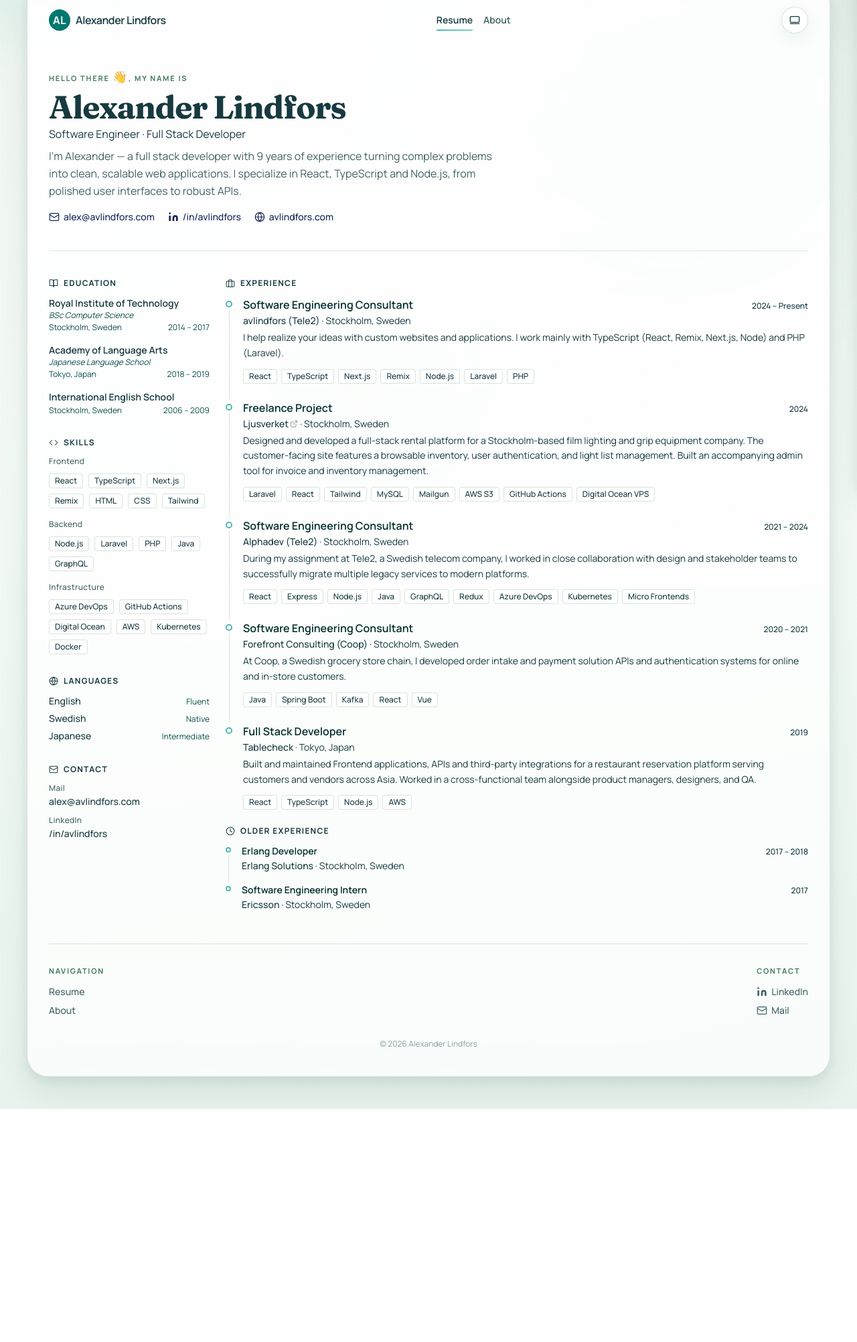
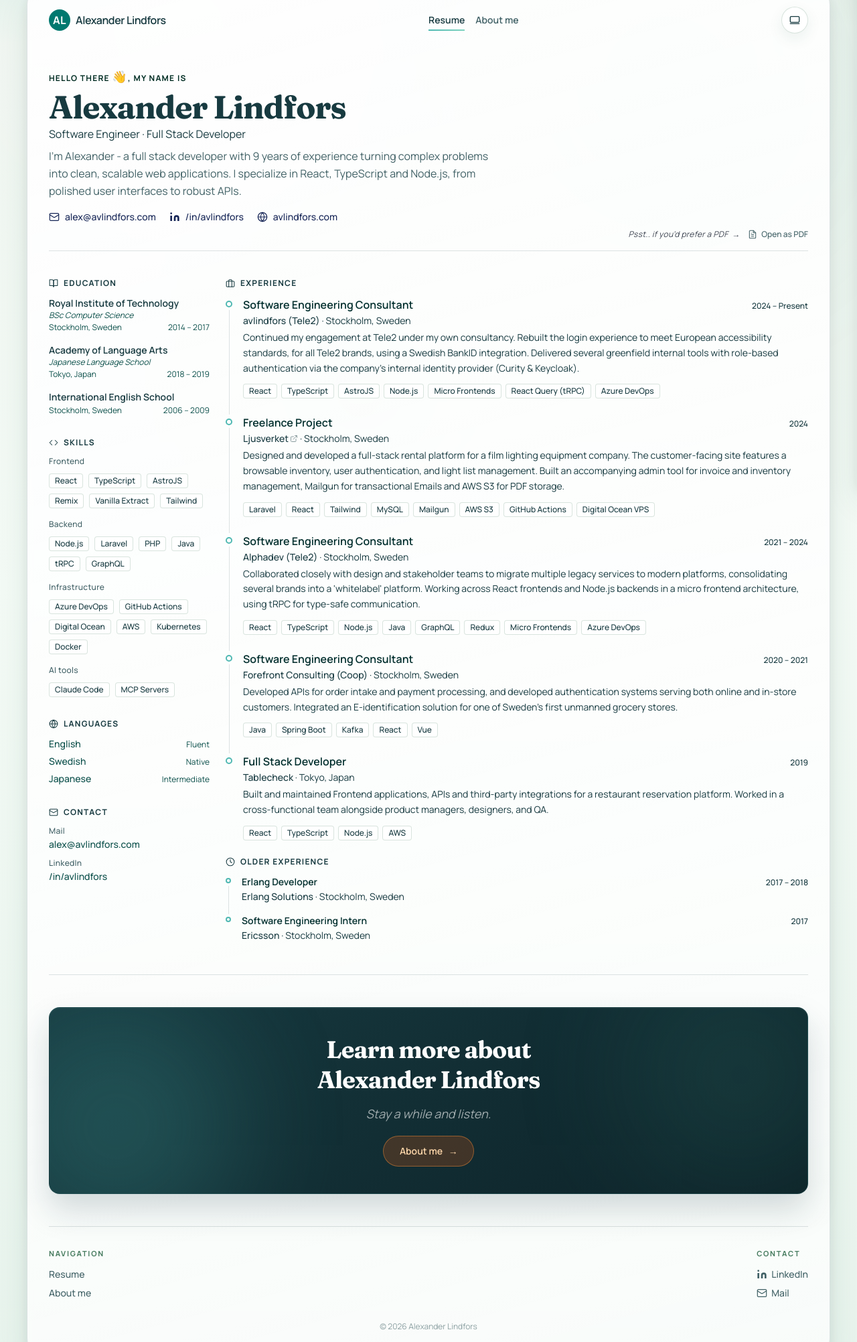
Before and after one commit to avlindfors/astro-avlindfors-portfolio, an Astro site: page / in a window 1280 px wide. Shown: the part 73-2077 px from the top of the page at 67% size. Before the commit the page ends 1729 px from the top, so only its background shows below. Built offline with nearby package versions, Linux system fonts and the light colour scheme; Astro itself is replaced by a stand-in of ours.

Commit message:
add AboutCTA component, PdfLink component, and update resume details

```diff
--- /dev/null
+++ b/src/components/AboutCTA.astro
@@ -0,0 +1,108 @@
+---
+---
+
+<section class="about-cta relative overflow-hidden rounded-2xl px-8 py-8 sm:px-14 sm:py-10 print:hidden transition-shadow duration-300">
+  <div class="about-cta-blob about-cta-blob--left" />
+  <div class="about-cta-blob about-cta-blob--right" />
+
+  <div class="relative flex flex-col items-center text-center gap-2.5">
+    <h2 class="display-title text-3xl sm:text-4xl font-bold tracking-tight text-white leading-tight max-w-lg mb-1">
+      Learn more about<br />Alexander Lindfors
+    </h2>
+    <p class="text-lg italic text-white/60 max-w-sm leading-relaxed">
+      Stay a while and listen.
+    </p>
+    <a href="/about" class="cta-btn mt-2 inline-flex items-center gap-2 rounded-full px-6 py-3 text-sm font-semibold no-underline transition">
+      About me <span class="cta-arrow">→</span>
+    </a>
+  </div>
+</section>
+
+<style>
+  .about-cta {
+    background: linear-gradient(145deg, #173a40 0%, #0d2228 100%);
+    border: 1px solid rgba(79, 184, 178, 0.15);
+    box-shadow:
+      0 1px 0 rgba(255, 255, 255, 0.06) inset,
+      0 24px 48px rgba(23, 58, 64, 0.18);
+    transition: box-shadow 0.3s ease;
+  }
+
+  .about-cta:hover {
+    box-shadow:
+      0 1px 0 rgba(255, 255, 255, 0.06) inset,
+      0 32px 64px rgba(23, 58, 64, 0.32),
+      0 0 0 1px rgba(79, 184, 178, 0.18);
+  }
+
+  :global(.dark) .about-cta:hover,
+  :global([data-theme='dark']) .about-cta:hover {
+    box-shadow:
+      0 1px 0 rgba(255, 255, 255, 0.06) inset,
+      0 32px 64px rgba(0, 0, 0, 0.4),
+      0 0 0 1px rgba(79, 184, 178, 0.28);
+  }
+
+  :global(.dark) .about-cta,
+  :global([data-theme='dark']) .about-cta {
+    background: linear-gradient(145deg, #1e4a52 0%, #132d35 100%);
+    border-color: rgba(79, 184, 178, 0.22);
+  }
+
+  .about-cta-blob {
+    position: absolute;
+    width: 360px;
+    height: 360px;
+    border-radius: 9999px;
+    filter: blur(90px);
+    pointer-events: none;
+    opacity: 0.22;
+  }
+
+  .about-cta-blob--left {
+    background: var(--lagoon);
+    bottom: -80px;
+    left: -80px;
+  }
+
+  .cta-btn {
+    border: 1px solid rgba(251, 146, 60, 0.45);
+    background: rgba(234, 88, 12, 0.22);
+    color: #fed7aa;
+  }
+
+  .cta-btn:hover {
+    background: rgba(234, 88, 12, 0.34);
+    border-color: rgba(251, 146, 60, 0.65);
+  }
+
+  :global(.dark) .cta-btn,
+  :global([data-theme='dark']) .cta-btn {
+    border-color: rgba(251, 146, 60, 0.55);
+    background: rgba(234, 88, 12, 0.32);
+    color: #ffedd5;
+  }
+
+  :global(.dark) .cta-btn:hover,
+  :global([data-theme='dark']) .cta-btn:hover {
+    background: rgba(234, 88, 12, 0.46);
+    border-color: rgba(251, 146, 60, 0.75);
+  }
+
+  .cta-arrow {
+    display: inline-block;
+    animation: bounce-x 1.2s ease-in-out infinite;
+  }
+
+  @keyframes bounce-x {
+    0%, 100% { transform: translateX(0); }
+    50% { transform: translateX(5px); }
+  }
+
+  .about-cta-blob--right {
+    background: color-mix(in oklab, var(--lagoon) 60%, var(--palm));
+    top: -80px;
+    right: -80px;
+    opacity: 0.14;
+  }
+</style>
--- a/src/components/Footer.tsx
+++ b/src/components/Footer.tsx
@@ -10,7 +10,7 @@ export default function Footer() {
             <p className="island-kicker">Navigation</p>
             <nav className="flex flex-col gap-2 text-sm font-medium">
               <a href="/" className="nav-link w-fit">Resume</a>
-              <a href="/about" className="nav-link w-fit">About</a>
+              <a href="/about" className="nav-link w-fit">About me</a>
             </nav>
           </div>
 
--- a/src/components/Header.tsx
+++ b/src/components/Header.tsx
@@ -4,7 +4,7 @@ import ThemeToggle from './ThemeToggle'
 
 const NAV_LINKS = [
   { to: '/', label: 'Resume' },
-  { to: '/about', label: 'About' },
+  { to: '/about', label: 'About me' },
 ] as const
 
 export default function Header({ pathname }: { pathname: string }) {
--- a/src/components/HelloThere.tsx
+++ b/src/components/HelloThere.tsx
@@ -7,13 +7,19 @@ export default function HelloThere() {
     const el = emojiRef.current
     if (!el) return
     el.style.animation = 'wave 0.8s ease-in-out'
-    const onEnd = () => { el.style.animation = '' }
+    const onEnd = () => {
+      el.style.animation = ''
+    }
     el.addEventListener('animationend', onEnd, { once: true })
   }, [])
 
   return (
-    <p className="island-kicker print:hidden wave-on-hover cursor-default">
-      Hello there <span ref={emojiRef} className="wave-emoji text-lg">👋</span>, my name is
+    <p className="print:hidden wave-on-hover cursor-default text-emerald-950 dark:text-emerald-200 tracking-widest uppercase font-bold text-xs">
+      Hello there{' '}
+      <span ref={emojiRef} className="wave-emoji text-lg">
+        👋
+      </span>
+      , my name is
     </p>
   )
 }
--- /dev/null
+++ b/src/components/PdfLink.astro
@@ -0,0 +1,52 @@
+---
+
+---
+
+<div class="print:hidden flex items-center justify-end gap-3">
+  <span class="text-xs italic text-gray-900 opacity-80 tracking-wide"
+    >Psst.. if you'd prefer a PDF&nbsp;&nbsp;<span class="pdf-arrow">→</span
+    ></span
+  >
+  <a
+    href="/Alexander Lindfors - Resume.pdf"
+    target="_blank"
+    rel="noopener noreferrer"
+    aria-label="Opens resume as a PDF in a new tab"
+    class="inline-flex items-center gap-1.5 text-xs font-medium text-(--sea-ink-soft) no-underline hover:text-(--lagoon-deep) transition-colors"
+  >
+    <svg
+      class="size-3.5 shrink-0"
+      viewBox="0 0 24 24"
+      fill="none"
+      stroke="currentColor"
+      stroke-width="1.8"
+      stroke-linecap="round"
+      stroke-linejoin="round"
+    >
+      <path d="M14 2H6a2 2 0 0 0-2 2v16a2 2 0 0 0 2 2h12a2 2 0 0 0 2-2V8z"
+      ></path>
+      <polyline points="14 2 14 8 20 8"></polyline>
+      <line x1="9" y1="13" x2="15" y2="13"></line>
+      <line x1="9" y1="17" x2="15" y2="17"></line>
+      <polyline points="9 9 10 9"></polyline>
+    </svg>
+    Open as PDF
+  </a>
+</div>
+
+<style>
+  .pdf-arrow {
+    display: inline-block;
+    animation: bounce-x 1.2s ease-in-out infinite;
+  }
+
+  @keyframes bounce-x {
+    0%,
+    100% {
+      transform: translateX(0);
+    }
+    50% {
+      transform: translateX(4px);
+    }
+  }
+</style>
--- a/src/components/resume/ResumeContact.tsx
+++ b/src/components/resume/ResumeContact.tsx
@@ -37,7 +37,7 @@ export default function ResumeContact({
               href={item.href}
               target={item.target}
               rel={item.rel}
-              className="text-sm print:text-xs text-(--sea-ink) font-medium no-underline hover:underline"
+              className="text-sm print:text-xs text-teal-900 dark:text-teal-100 font-medium no-underline hover:underline"
             >
               {item.label}
             </a>
--- a/src/components/resume/ResumeHero.tsx
+++ b/src/components/resume/ResumeHero.tsx
@@ -17,7 +17,7 @@ function ContactLink({
       href={href}
       target={target}
       rel={rel}
-      className="inline-flex items-center gap-1.5 print:gap-1 font-medium no-underline text-blue-950 hover:text-blue-800 dark:text-blue-100 hover:dark:text-indigo-200"
+      className="inline-flex items-center gap-2 print:gap-1 font-medium no-underline text-blue-950 hover:text-blue-800 dark:text-blue-100 hover:dark:text-indigo-200"
     >
       {children}
     </a>
@@ -42,11 +42,11 @@ export default function ResumeHero({
         </p>
       </div>
 
-      <p className="max-w-2xl text-base print:text-sm text-(--sea-ink-soft) leading-relaxed">
+      <p className="max-w-2xl print:max-w-full text-base print:text-sm text-(--sea-ink-soft) print:text-gray-800 leading-relaxed">
         {tagline}
       </p>
 
-      <div className="flex flex-wrap gap-x-5 gap-y-2 print:gap-x-4 print:gap-y-1.5 text-sm print:text-xs mt-2 print:mt-1.5">
+      <div className="flex flex-col sm:flex-row flex-wrap gap-x-5 gap-y-3 print:gap-x-4 print:gap-y-1.5 text-sm print:text-xs mt-2 print:mt-1.5">
         <ContactLink href={`mailto:${contact.email}`}>
           <svg
             className="size-4 print:size-3.5 shrink-0"
--- a/src/components/resume/ResumeLanguages.tsx
+++ b/src/components/resume/ResumeLanguages.tsx
@@ -19,7 +19,7 @@ export default function ResumeLanguages({
             key={lang.name}
             className="flex items-baseline justify-between gap-2 print:gap-1.5"
           >
-            <span className="text-sm print:text-xs text-(--sea-ink) font-medium">
+            <span className="text-sm print:text-xs text-teal-900 dark:text-teal-100 font-medium">
               {lang.name}
             </span>
             <span className="text-xs text-teal-900 dark:text-teal-100">
--- a/src/data/resume.ts
+++ b/src/data/resume.ts
@@ -4,7 +4,7 @@ const resume: ResumeData = {
   name: 'Alexander Lindfors',
   subtitles: ['Software Engineer', 'Full Stack Developer'],
   tagline:
-    "I'm Alexander — a full stack developer with 9 years of experience turning complex problems into clean, scalable web applications. I specialize in React, TypeScript and Node.js, from polished user interfaces to robust APIs.",
+    "I'm Alexander - a full stack developer with 9 years of experience turning complex problems into clean, scalable web applications. I specialize in React, TypeScript and Node.js, from polished user interfaces to robust APIs.",
   contact: {
     email: 'alex@avlindfors.com',
     linkedin: 'https://www.linkedin.com/in/avlindfors',
@@ -26,16 +26,15 @@ const resume: ResumeData = {
       items: [
         'React',
         'TypeScript',
-        'Next.js',
+        'AstroJS',
         'Remix',
-        'HTML',
-        'CSS',
+        'Vanilla Extract',
         'Tailwind',
       ],
     },
     {
       category: 'Backend',
-      items: ['Node.js', 'Laravel', 'PHP', 'Java', 'GraphQL'],
+      items: ['Node.js', 'Laravel', 'PHP', 'Java', 'tRPC', 'GraphQL'],
     },
     {
       category: 'Infrastructure',
@@ -47,6 +46,10 @@ const resume: ResumeData = {
         'Kubernetes',
         'Docker',
       ],
+    },
+    {
+      category: 'AI tools',
+      items: ['Claude Code', 'MCP Servers'],
     },
   ],
   languages: [
@@ -84,15 +87,15 @@ const resume: ResumeData = {
       location: 'Stockholm, Sweden',
       period: '2024 – Present',
       description:
-        'I help realize your ideas with custom websites and applications. I work mainly with TypeScript (React, Remix, Next.js, Node) and PHP (Laravel).',
+        "Continued my engagement at Tele2 under my own consultancy. Rebuilt the login experience to meet European accessibility standards, for all Tele2 brands, using a Swedish BankID integration. Delivered several greenfield internal tools with role-based authentication via the company's internal identity provider (Curity & Keycloak). ",
       tools: [
         'React',
         'TypeScript',
-        'Next.js',
-        'Remix',
+        'AstroJS',
         'Node.js',
-        'Laravel',
-        'PHP',
+        'Micro Frontends',
+        'React Query (tRPC)',
+        'Azure DevOps',
       ],
     },
     {
@@ -102,7 +105,7 @@ const resume: ResumeData = {
       link: 'https://ljusverket.se',
       period: '2024',
       description:
-        'Designed and developed a full-stack rental platform for a Stockholm-based film lighting and grip equipment company. The customer-facing site features a browsable inventory, user authentication, and light list management. Built an accompanying admin tool for invoice and inventory management.',
+        'Designed and developed a full-stack rental platform for a film lighting equipment company. The customer-facing site features a browsable inventory, user authentication, and light list management. Built an accompanying admin tool for invoice and inventory management, Mailgun for transactional Emails and AWS S3 for PDF storage.',
       tools: [
         'Laravel',
         'React',
@@ -120,17 +123,16 @@ const resume: ResumeData = {
       location: 'Stockholm, Sweden',
       period: '2021 – 2024',
       description:
-        'During my assignment at Tele2, a Swedish telecom company, I worked in close collaboration with design and stakeholder teams to successfully migrate multiple legacy services to modern platforms.',
+        "Collaborated closely with design and stakeholder teams to migrate multiple legacy services to modern platforms, consolidating several brands into a 'whitelabel' platform. Working across React frontends and Node.js backends in a micro frontend architecture, using tRPC for type-safe communication.",
       tools: [
         'React',
-        'Express',
+        'TypeScript',
         'Node.js',
         'Java',
         'GraphQL',
         'Redux',
+        'Micro Frontends',
         'Azure DevOps',
-        'Kubernetes',
-        'Micro Frontends',
       ],
     },
 
@@ -140,7 +142,7 @@ const resume: ResumeData = {
       location: 'Stockholm, Sweden',
       period: '2020 – 2021',
       description:
-        'At Coop, a Swedish grocery store chain, I developed order intake and payment solution APIs and authentication systems for online and in-store customers.',
+        "Developed APIs for order intake and payment processing, and developed authentication systems serving both online and in-store customers. Integrated an E-identification solution for one of Sweden's first unmanned grocery stores.",
       tools: ['Java', 'Spring Boot', 'Kafka', 'React', 'Vue'],
     },
     {
@@ -149,7 +151,7 @@ const resume: ResumeData = {
       location: 'Tokyo, Japan',
       period: '2019',
       description:
-        'Built and maintained Frontend applications, APIs and third-party integrations for a restaurant reservation platform serving customers and vendors across Asia. Worked in a cross-functional team alongside product managers, designers, and QA.',
+        'Built and maintained Frontend applications, APIs and third-party integrations for a restaurant reservation platform. Worked in a cross-functional team alongside product managers, designers, and QA.',
       tools: ['React', 'TypeScript', 'Node.js', 'AWS'],
     },
   ],
--- /dev/null
+++ b/src/pages/404.astro
@@ -0,0 +1,3 @@
+---
+return Astro.redirect('https://www.youtube.com/watch?v=uWP_W7Vz22c&t=15s')
+---
--- a/src/pages/about.astro
+++ b/src/pages/about.astro
@@ -77,8 +77,8 @@ import resumeData from '../data/resume'
         <!-- Background -->
         <FeatureSection
           kicker="Background"
-          headline="Stockholm-based, globally experienced."
-          body="I started my career building distributed systems software after graduating from KTH, then spent a year in Tokyo working on a restaurant reservation platform. Back in Stockholm, I've worked across multiple industries — retail, telecom, and food-tech — on products used at scale. I'm now looking for my next role and open to opportunities abroad."
+          headline="To Infinity and Beyond."
+          body="I started my career building distributed systems after graduating, then spent a year in Tokyo learning Japanese and working on a restaurant reservation platform. Back in Stockholm, I've worked across retail, telecom, and food-tech — on products used at scale. I'm always open to exciting opportunities, including roles abroad."
           align="center"
           linkLabel="View Resume →"
           linkHref="/"
--- a/src/pages/index.astro
+++ b/src/pages/index.astro
@@ -7,6 +7,8 @@ import ResumeLanguages from '../components/resume/ResumeLanguages'
 import ResumeEducation from '../components/resume/ResumeEducation'
 import ResumeExperience from '../components/resume/ResumeExperience'
 import ResumeContact from '../components/resume/ResumeContact'
+import AboutCTA from '../components/AboutCTA.astro'
+import PdfLink from '../components/PdfLink.astro'
 
 const { sections } = resumeData
 ---
@@ -16,6 +18,8 @@ const { sections } = resumeData
   description="Full stack developer with 9 years of experience in React, TypeScript and Node.js. View the resume of Alexander Lindfors."
 >
   <div class="rise-in flex flex-col gap-4 md:gap-10">
+    <div class="flex flex-col gap-4">
+      <div class="flex flex-col gap-4 sm:gap-2">
         <ResumeHero
           client:load
           name={resumeData.name}
@@ -24,8 +28,10 @@ const { sections } = resumeData
           contact={resumeData.contact}
         />
 
+        <PdfLink />
+      </div>
       <div class="border-t border-(--line)"></div>
-
+    </div>
     <!--
       Mobile order:  Experience → Education → Languages → Skills
       Desktop order: [Education, Languages, Skills] | [Experience]
@@ -87,4 +93,6 @@ const { sections } = resumeData
       </div>
     </div>
   </div>
+  <div class="border-t border-(--line)"></div>
+  <AboutCTA />
 </Layout>
--- a/src/pages/print.astro
+++ b/src/pages/print.astro
@@ -24,7 +24,9 @@ const { sections } = resumeData
 
     <div class="grid grid-cols-[190px_1fr] gap-x-0 gap-y-6 print:gap-y-4">
       <!-- Experience — right col spanning all rows -->
-      <div class="col-start-2 row-start-1 row-span-5 pl-3 flex flex-col gap-6">
+      <div
+        class="col-start-2 row-start-1 row-span-5 pl-3 flex flex-col gap-6 print:gap-3"
+      >
         <ResumeExperience
           title={sections.experience.title}
           icon={sections.experience.icon}
```
Also changed, not shown: 1 other file. Lines whose indentation alone changed are shown as unchanged.
